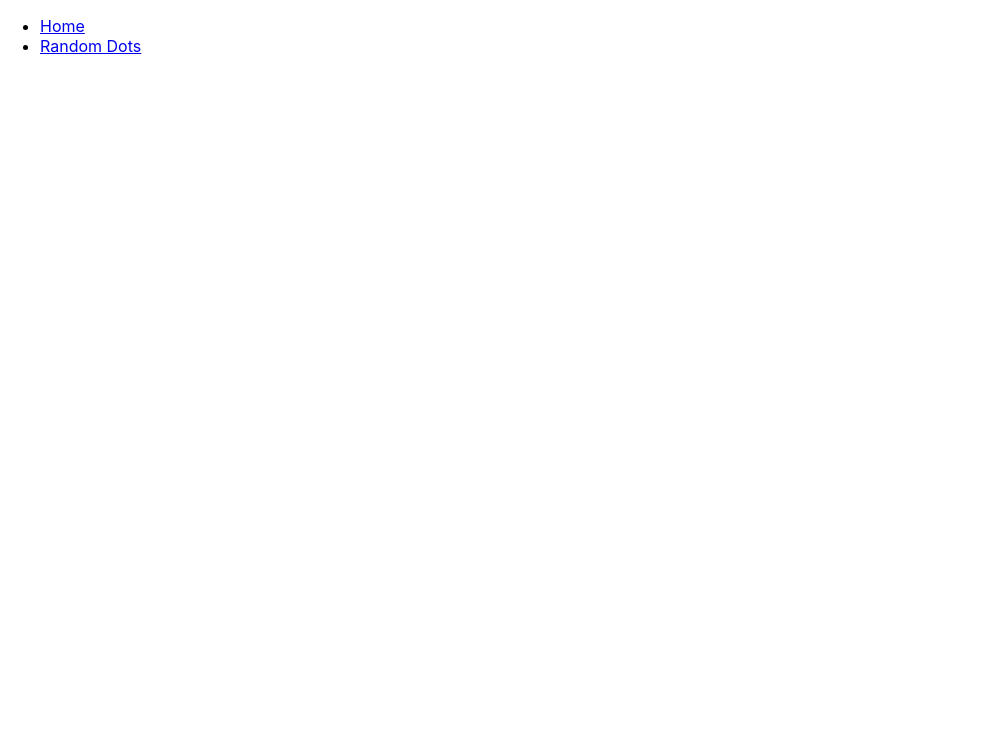
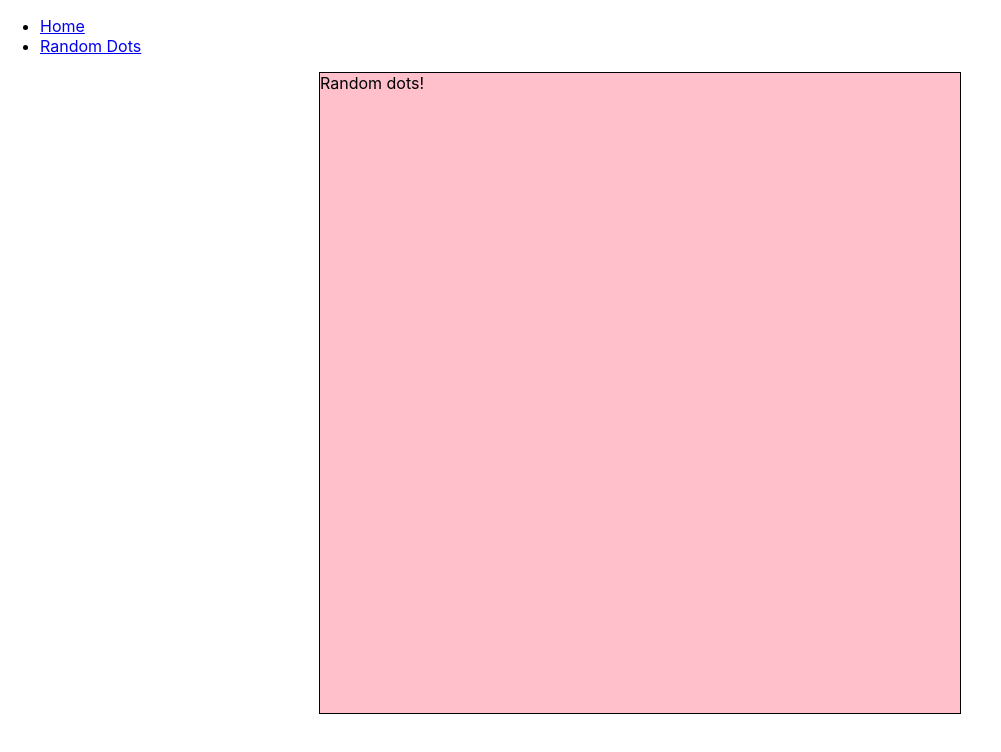
Before and after one commit to breadoliveoilsalt/getMouz, a React (Create React App) app in the folder client/: page /randomdots in a window 1280 px wide. Shown: the top 752 px of the page, without its empty margins (0-1001 px from the left). Built offline with nearby package versions, Linux system fonts and the light colour scheme.

Commit message:
In App.css, add some css for container. Playing with

```diff
--- a/client/src/App.css
+++ b/client/src/App.css
@@ -30,3 +30,11 @@
     transform: rotate(360deg);
   }
 }
+
+.container {
+  margin: auto;
+  height: 80vh;
+  width: 80vh;
+  border: solid black 1px;
+  background-color: pink;
+}
--- a/client/src/App.js
+++ b/client/src/App.js
@@ -21,7 +21,7 @@ class App extends Component {
 
           <Switch>
             <Route path="/" exact component={TestComponent}/>
-            <Route path="/about" exact component={RandomDotsContainer} />
+            <Route path="/randomdots" exact component={RandomDotsContainer} />
           </Switch>
 
         </div>
```
